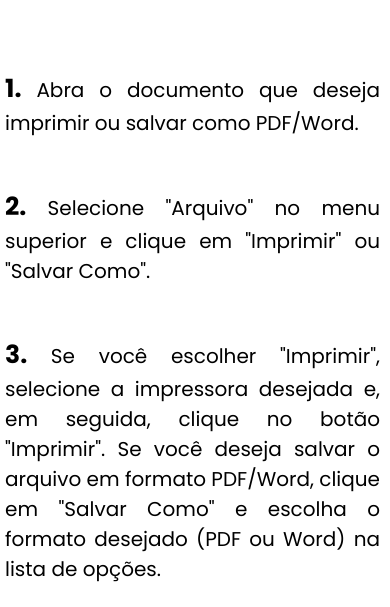
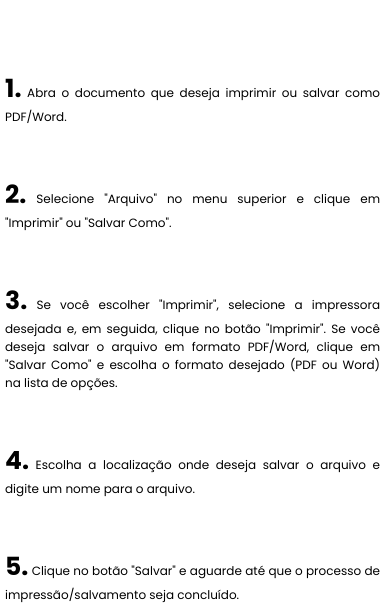
Before and after one commit to Calebeer/pi-projeto, a plain HTML site: page salvadocs.html in a window 390 px wide. Shown: the part 405-1012 px from the top of the page. Drawn offline with Linux system fonts and the light colour scheme; a script that the page names is missing.

Commit message:
mudei o tamanho da letra

```diff
--- a/src/css/responsivo1.css
+++ b/src/css/responsivo1.css
@@ -97,5 +97,11 @@ nav {
 @media (max-width:500px) {
     .lista_passos{
        margin-left: 5px;
+
     }
+
+    .passos {
+        font-size: 12px;
+    }
+
 }
```
